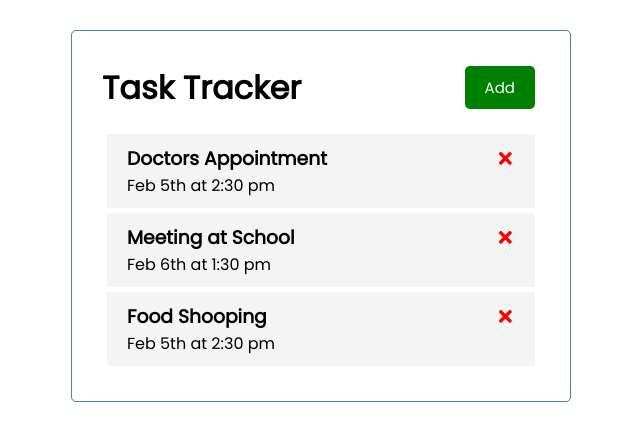
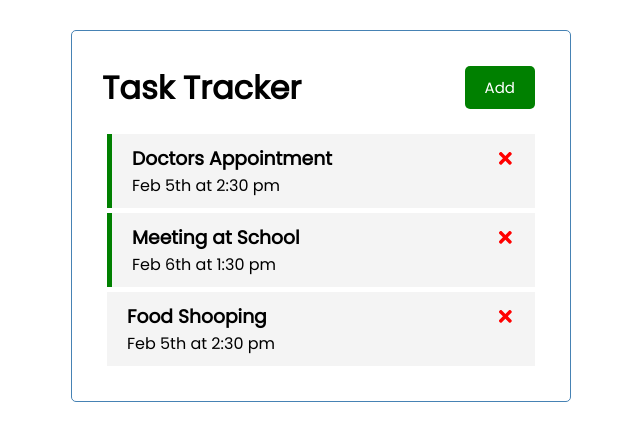
Before and after one commit to Croobat/react-task-tracker, a React (Create React App) app: page / in a window 1280 px wide. Shown: the top 440 px of the page, without its empty margins (319-959 px from the left). Built offline with nearby package versions, Linux system fonts and the light colour scheme.

Commit message:
Added double clickable green reminder

```diff
--- a/src/App.jsx
+++ b/src/App.jsx
@@ -26,10 +26,20 @@
     },
   ])
 
+  // Delete Task
+  const deleteTask = (id) => {
+    setTasks(tasks.filter((task) => task.id !== id))
+  }
+
+  // Toggle Reminder
+  const toggleReminder = (id) => {
+    setTasks(tasks.map((task) => task.id === id ? { ...task, reminder: !task.reminder } : task))
+  }
+
   return (
     <div className='container'>
       <Header  />
-      <Tasks tasks={tasks} />
+      {tasks.length > 0 ? <Tasks tasks={tasks} onDelete={deleteTask} onToggle={toggleReminder}/> : 'No Tasks To Show' }
     </div>
   );
 }
--- a/src/components/Task.jsx
+++ b/src/components/Task.jsx
@@ -1,10 +1,15 @@
 import { FaTimes } from 'react-icons/fa'
 
-const Task = ( { task } ) => {
+const Task = ( { task, onDelete, onToggle } ) => {
   return (
-    <div className="task">
+    <div className={`task ${task.reminder ? 'reminder' : ''}`}
+    onDoubleClick={() => onToggle(task.id)}>
       <h3>
-        {task.text} <FaTimes style={{ color: 'red', cursor: 'pointer' }}/>
+        {task.text}
+        <FaTimes
+          style={{ color: 'red', cursor: 'pointer' }}
+          onClick={() => { onDelete(task.id) }}
+        />
       </h3>
       <p>{task.day}</p>
     </div>
--- a/src/components/Tasks.jsx
+++ b/src/components/Tasks.jsx
@@ -1,11 +1,11 @@
 import Task from './Task'
 
-const Tasks = ({ tasks }) => {
+const Tasks = ({ tasks, onDelete, onToggle }) => {
   return (
       // setTasks([...tasks, {}])
       <>
         {tasks.map((task) => (
-          <Task key={task.id} task={task} />
+          <Task key={task.id} task={task} onDelete={onDelete} onToggle={onToggle} />
         ))}
       </>
     )
```
